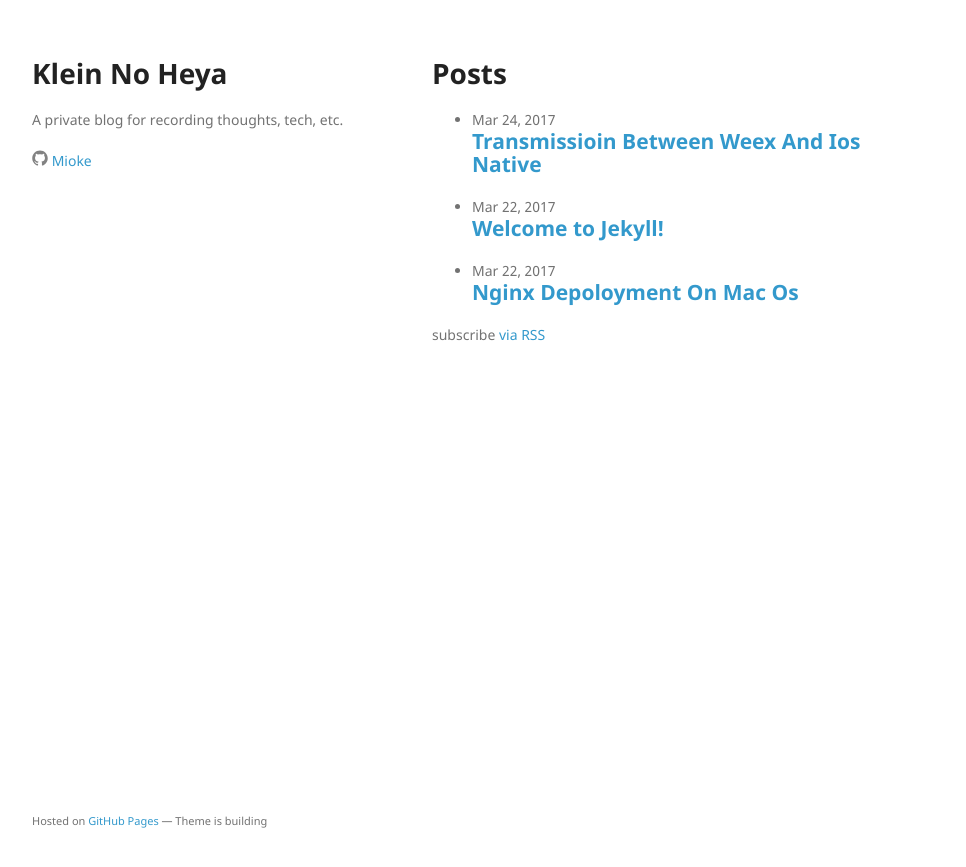
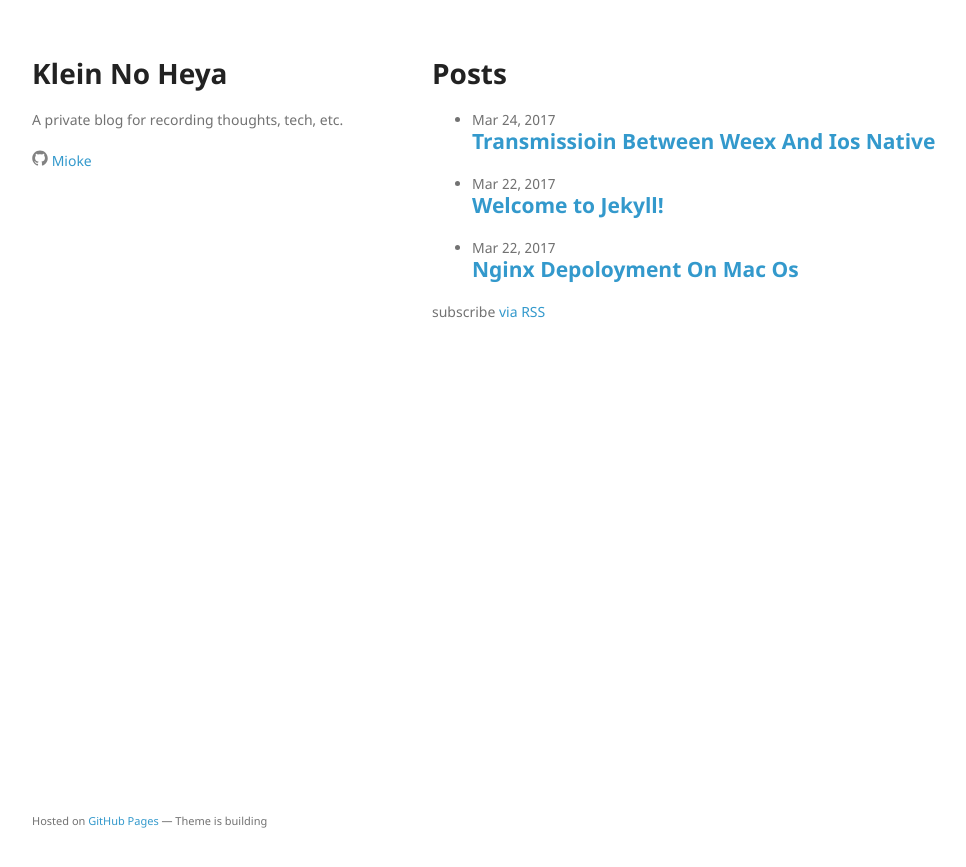
Before and after one commit to Mioke/mioke.github.io, a Jekyll site: the page built from index.md, in a window 1280 px wide. Shown: the top 867 px of the page, without its empty margins (26-992 px from the left). Built offline with Jekyll 4.4.1, drawn with Linux system fonts in a browser that asks for light colours.

Commit message:
Update layout

```diff
--- a/_config.yml
+++ b/_config.yml
@@ -21,7 +21,9 @@ description: > # this means to ignore newlines until "baseurl:"
 url: "mioke.github.io" # the base hostname & protocol for your site, e.g. http://example.com
 # twitter_username:
 github_username:  Mioke
-
+github: {
+  owner_url: "https://github.com/Mioke"
+}
 # Build settings
 markdown: kramdown
 # theme: jekyll-theme-minimal
--- a/_sass/jekyll-theme-minimal.scss
+++ b/_sass/jekyll-theme-minimal.scss
@@ -232,7 +232,7 @@ header ul a strong {
 }
 
 section {
-  width:500px;
+  width: 50%;
   max-width: 100%;
   float:left;
   margin-left: 400px;
@@ -273,7 +273,7 @@ footer {
   footer {
     float:left;
     position:static;
-    width:auto;
+    width:99%;
   }
 
   header {
```
Also changed, not shown: 2 other files.
